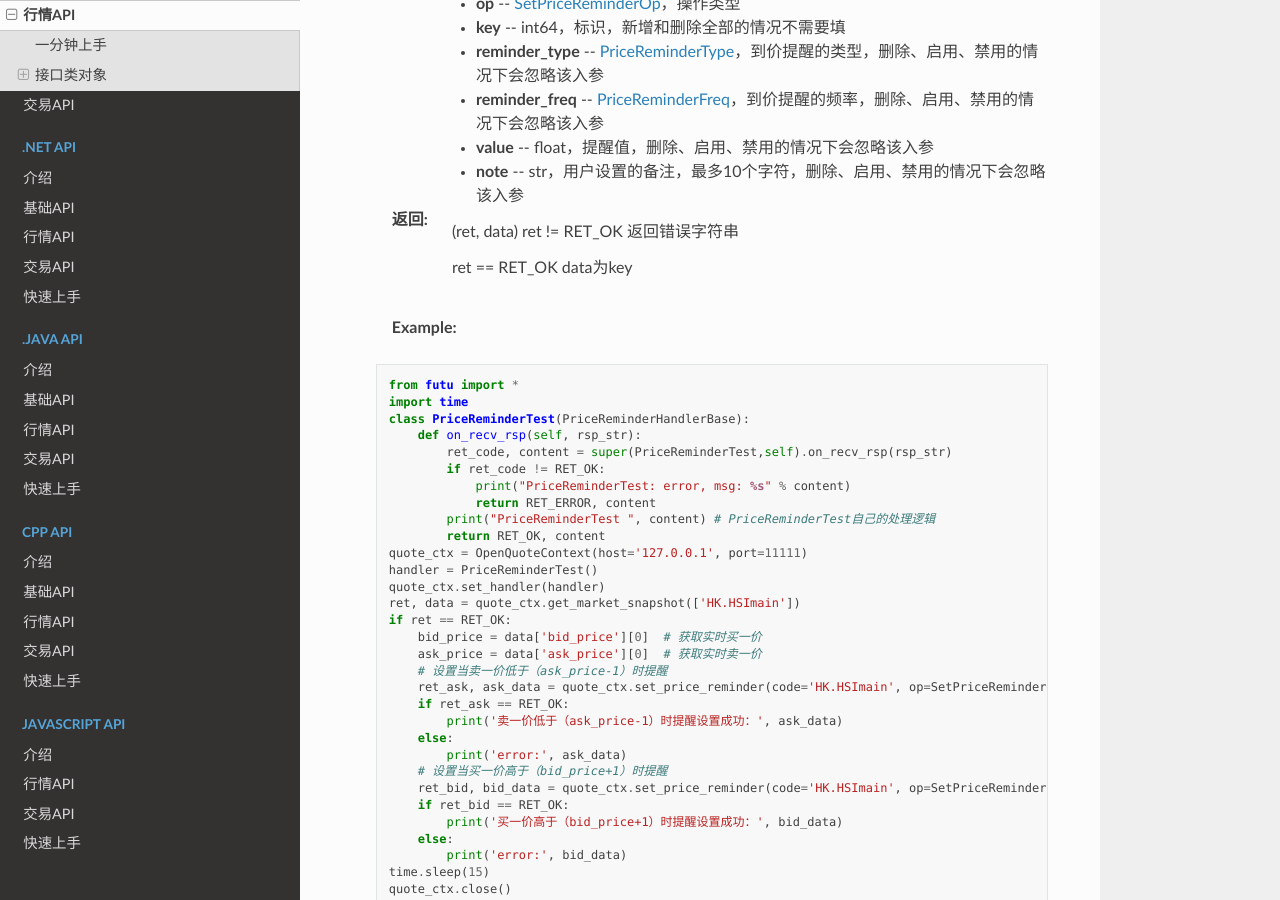
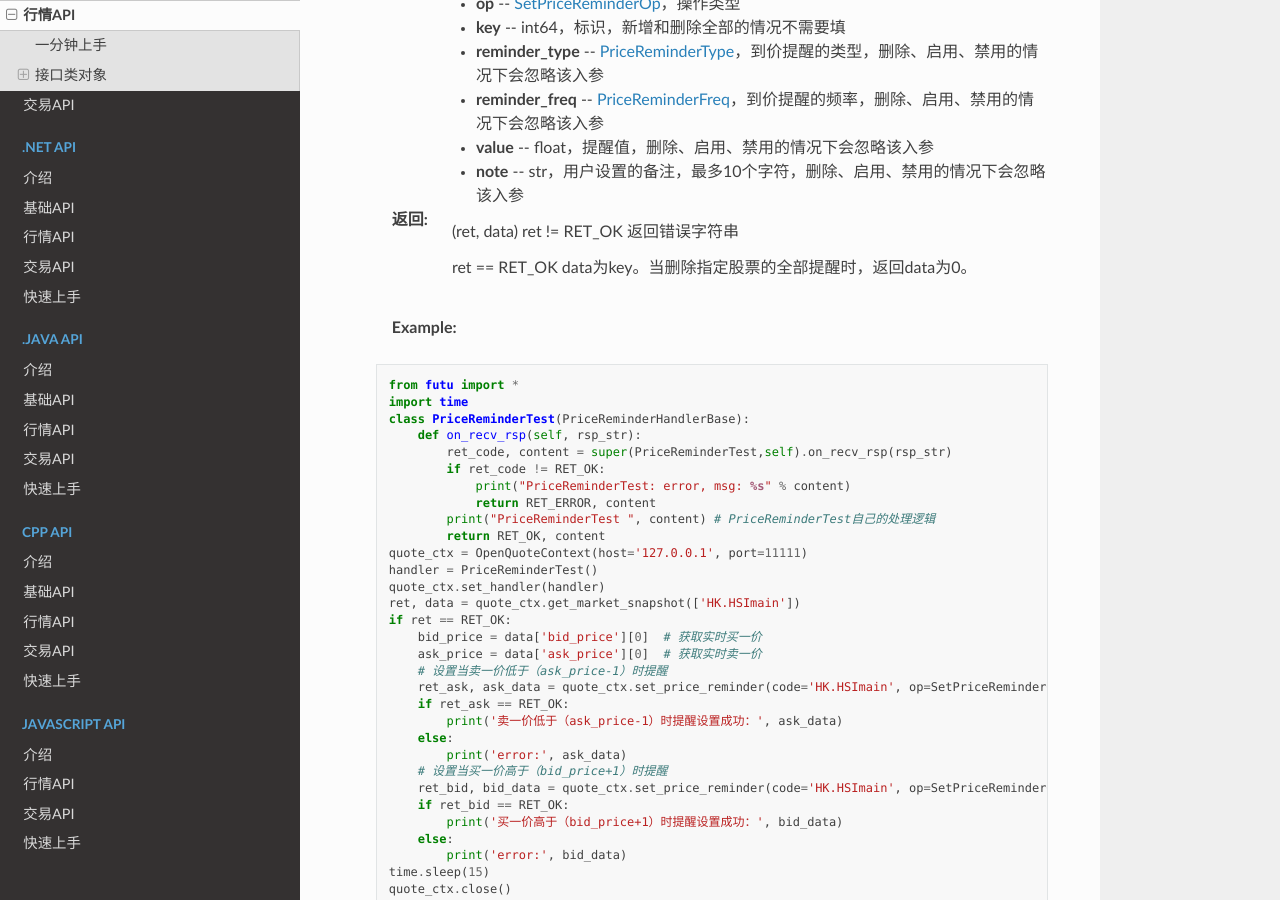
Before and after one commit to FutunnOpen/futu-api-doc, a Sphinx documentation site: the page built from doc_maker/source/api/Quote_API.rst, in a window 1280 px wide and 900 px high, scrolled down 57216 px. Built offline with Sphinx 7.4.7 and the Read the Docs theme 2.0.0, drawn with Linux system fonts in a browser that asks for light colours.

Commit message:
fix 对删除所有到价提醒的返回值key为0，进行说明。

```diff
--- a/doc_maker/source/api/Quote_API.rst
+++ b/doc_maker/source/api/Quote_API.rst
@@ -2691,7 +2691,7 @@ set_price_reminder
  :return: (ret, data)
     ret != RET_OK 返回错误字符串
 
-    ret == RET_OK data为key
+    ret == RET_OK data为key。当删除指定股票的全部提醒时，返回data为0。
 ..
 
  :Example:
```
